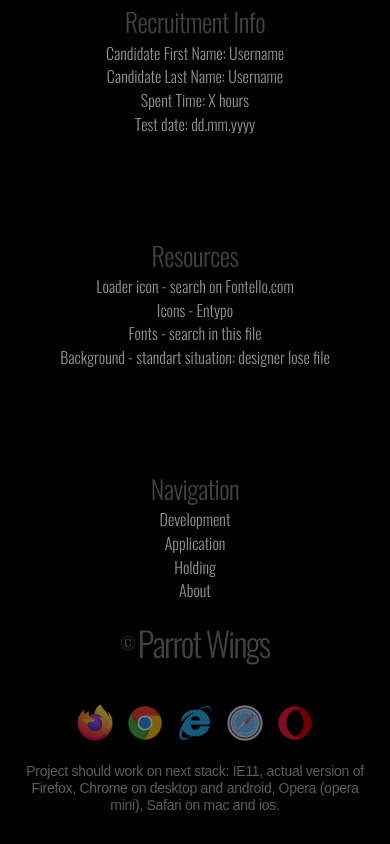
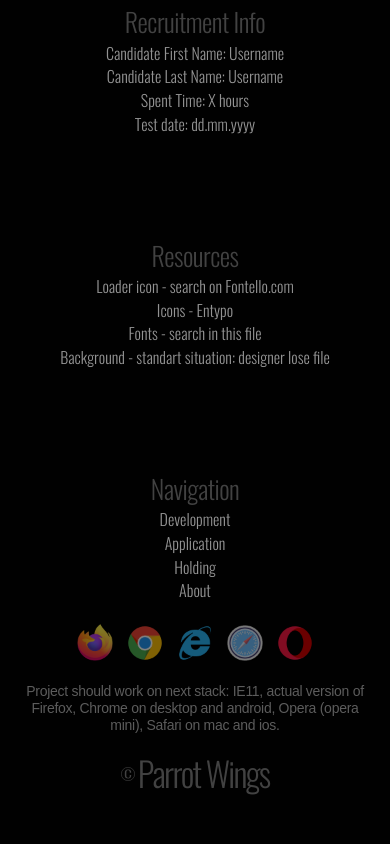
Before and after one commit to freshekt/parrot-layout, a website: page index.html in a window 390 px wide. Shown: the part 1835-2679 px from the top of the page. Drawn offline with nearby package versions, Linux system fonts and the light colour scheme; files that its build step writes are made by us from their sources; files whose address does not match are found by name.

Commit message:
footer  fix

```diff
--- a/assets/scss/index.scss
+++ b/assets/scss/index.scss
@@ -188,7 +188,15 @@ body {
             margin: auto;
             max-width: 340px;
             width: 100%;
+            display: none;
           }
+          &.mobile {
+            display: none;
+            @media screen and (max-width: $screen-size-md) {
+              display: flex;
+            }
+          }
+
           &::before {
             content: '';
             background-image: url(../images/icons/copyright.svg);
--- a/index.html
+++ b/index.html
@@ -192,6 +192,7 @@
             Chrome on desktop and android, Opera (opera mini), Safari on mac and
             ios.
           </div>
+          <div class="copyright mobile">Parrot Wings</div>
         </div>
       </footer>
     </div>
```
